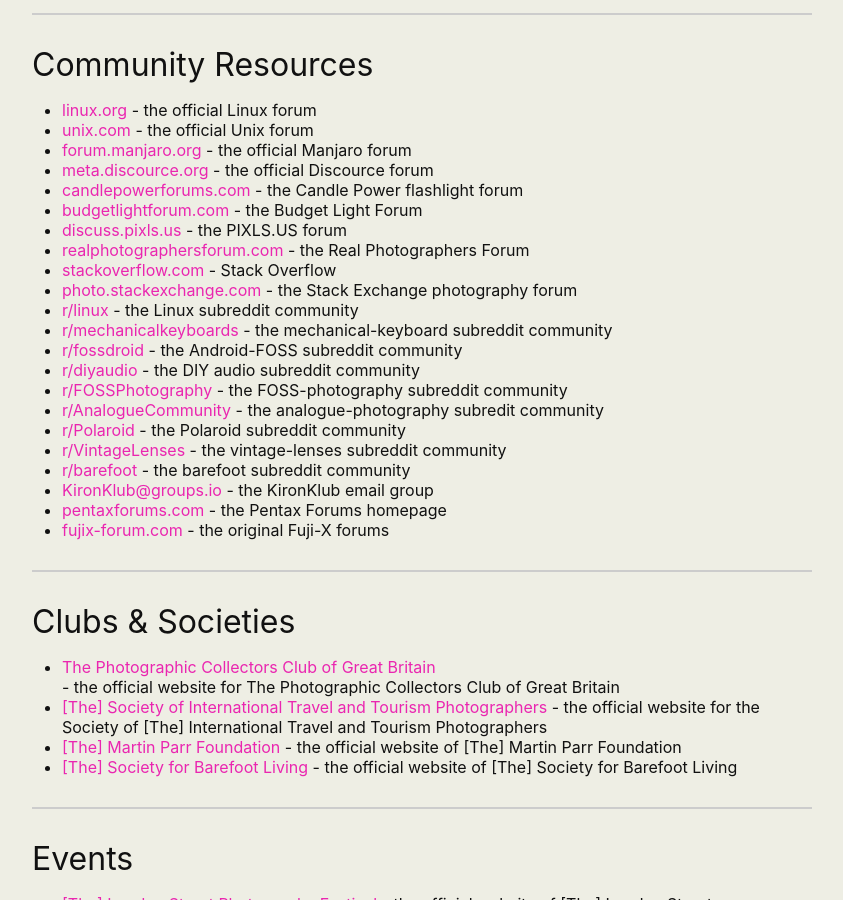
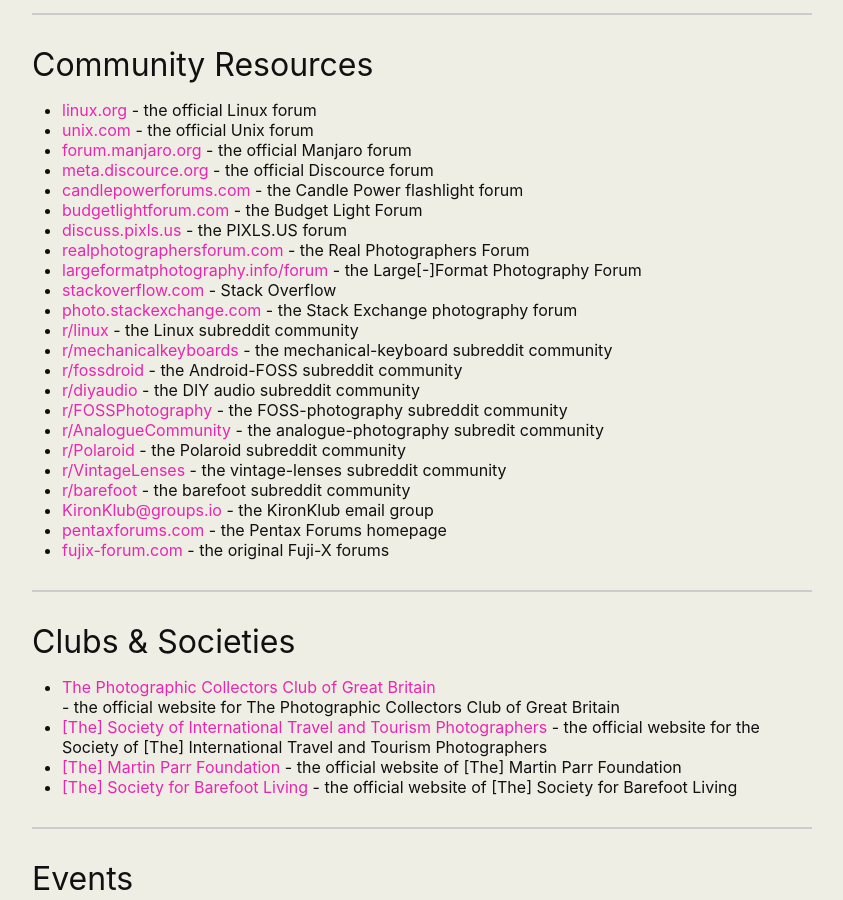
Before and after one commit to martbetz/martbetz.github.io, a Jekyll site: the page built from useful-links.html, in a window 1280 px wide and 900 px high, scrolled down 13759 px. Shown: the whole window, without its empty margins (218-1061 px from the left). Built offline with Jekyll 4.4.1, drawn with Linux system fonts in a browser that asks for light colours.

Commit message:
Update useful-links.html

```diff
--- a/useful-links.html
+++ b/useful-links.html
@@ -726,6 +726,7 @@
 <li><a href="https://budgetlightforum.com/">budgetlightforum.com</a> - the Budget Light Forum</li>
 <li><a href="https://www.discuss.pixls.us">discuss.pixls.us</a> - the PIXLS.US forum</li>
 <li><a href="https://realphotographersforum.com/">realphotographersforum.com</a> - the Real Photographers Forum</li>
+<li><a href="https://www.largeformatphotography.info/forum/">largeformatphotography.info/forum</a> - the Large[-]Format Photography Forum</li>
 <li><a href="https://www.stackoverflow.com">stackoverflow.com</a> - Stack Overflow</span></li>
 <li><a href="https://photo.stackexchange.com/">photo.stackexchange.com</a> - the Stack Exchange photography forum</li>
 <li><a href="https://www.reddit.com/r/linux/">r/linux</a> - the Linux subreddit community</li>
```
